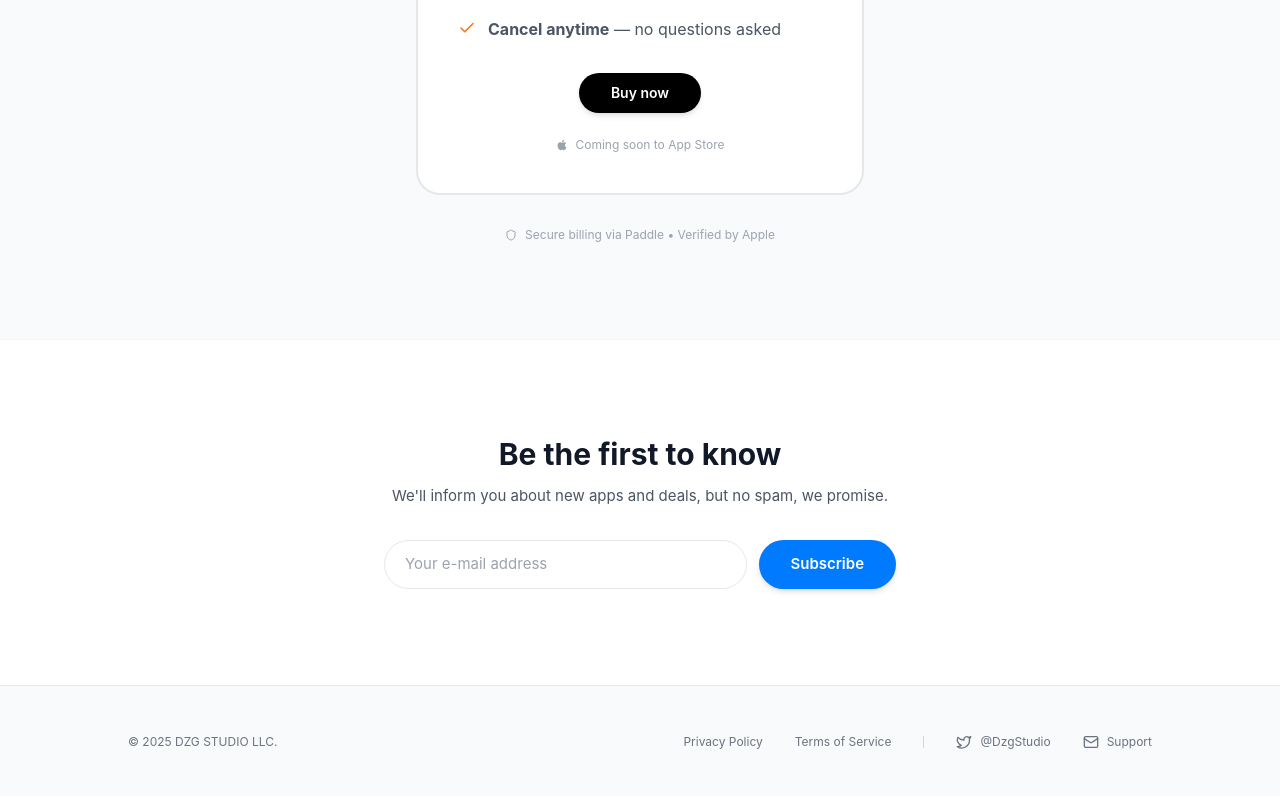
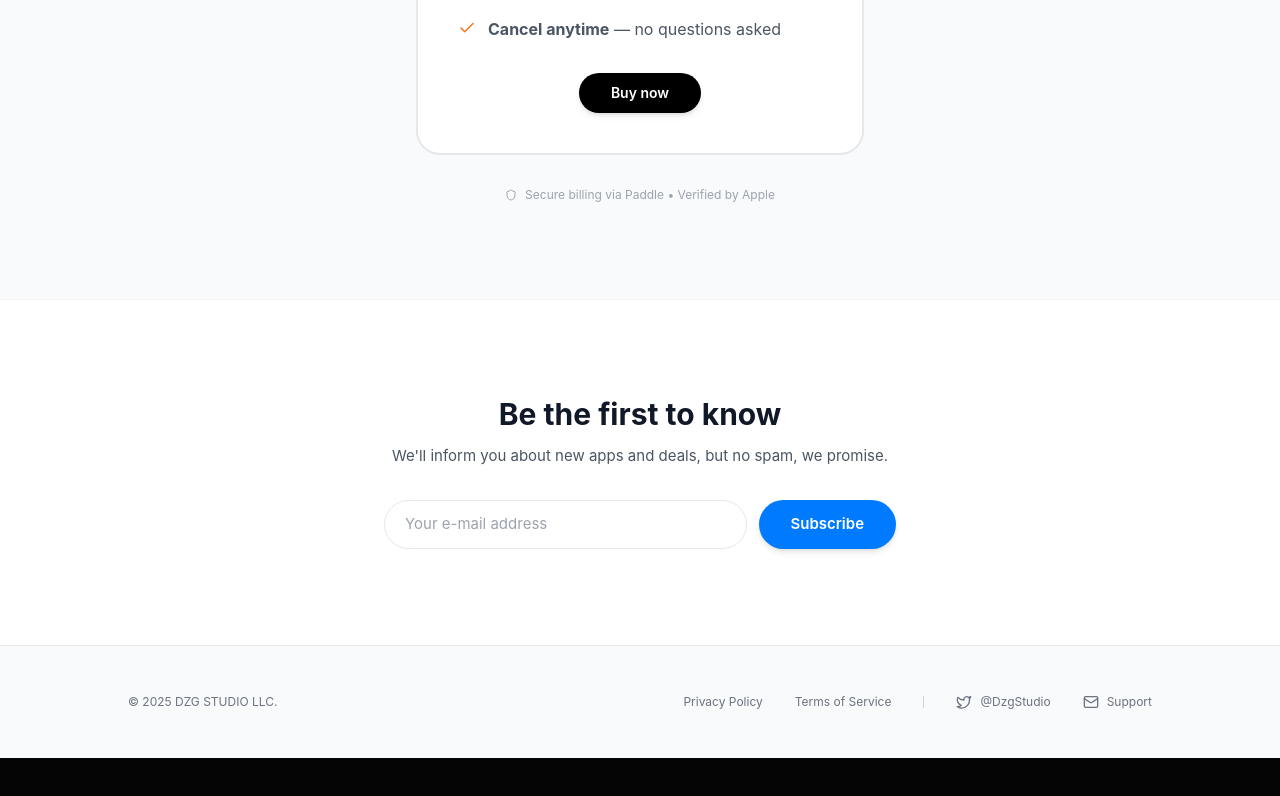
Before and after one commit to yg1112/ResoWebsite, a React (Vite) app: page / in a window 1280 px wide. Shown: the part 4885-5681 px from the top of the page. After the commit the page ends 5643 px from the top, so only its background shows below. Built offline with nearby package versions, Linux system fonts and the light colour scheme; the HTML template or start-up script is replaced by a standard one.

Commit message:
Update Footer.jsx

```diff
--- a/src/components/Footer.jsx
+++ b/src/components/Footer.jsx
@@ -85,12 +85,6 @@ const Footer = () => {
                   Buy now
                 </button>
               </div>
-            <p className="mt-6 flex items-center justify-center gap-1.5 text-xs text-gray-400">
-              <svg className="w-3.5 h-3.5" viewBox="0 0 24 24" fill="currentColor">
-                <path d="M17.05 20.28c-.98.95-2.05.8-3.08.35-1.09-.46-2.09-.48-3.24 0-1.44.62-2.2.44-3.06-.35C2.79 15.25 3.51 7.59 9.05 7.31c1.35.07 2.29.74 3.08.8 1.18-.24 2.31-.93 3.57-.84 1.51.12 2.65.72 3.4 1.8-3.12 1.87-2.38 5.98.48 7.13-.57 1.5-1.31 2.99-2.54 4.09l.01-.01zM12.03 7.25c-.15-2.23 1.66-4.07 3.74-4.25.29 2.58-2.34 4.5-3.74 4.25z"/>
-              </svg>
-              <span>Coming soon to App Store</span>
-            </p>
             </div>
           </div>
 
```
